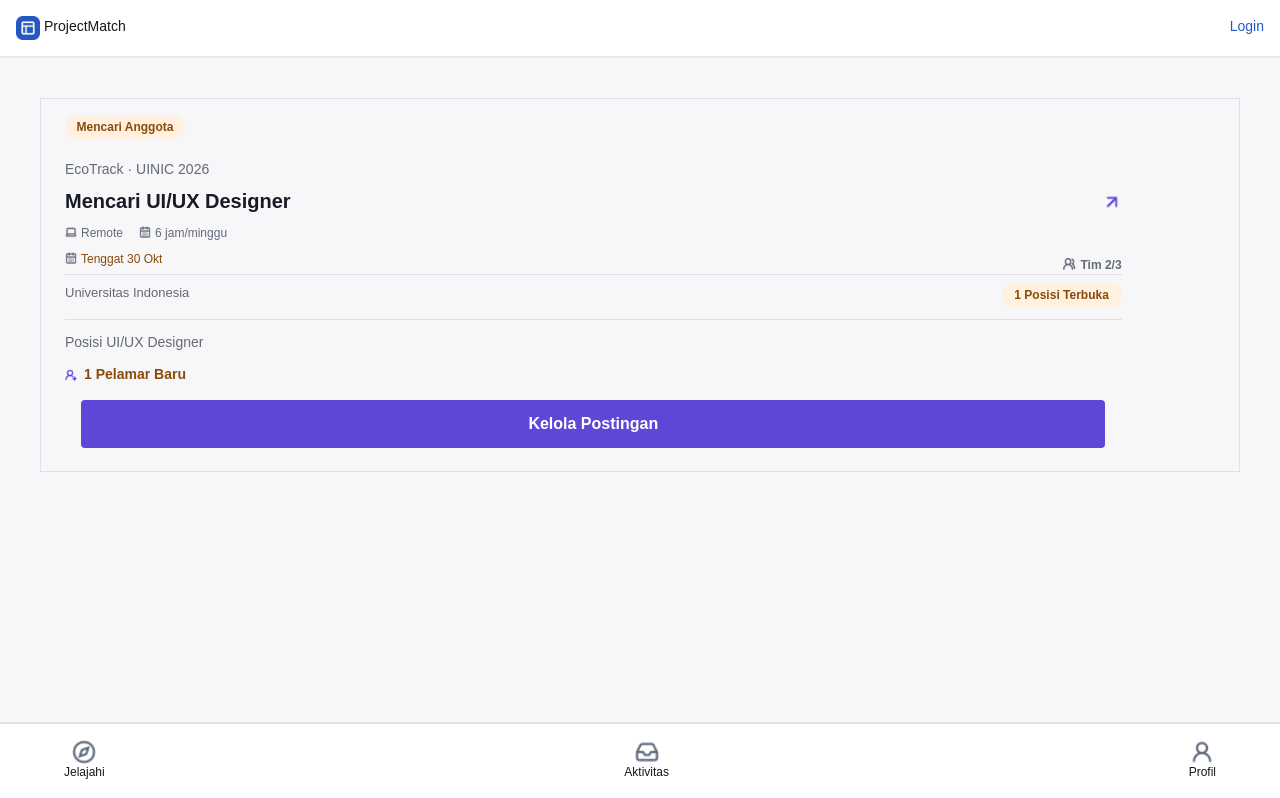
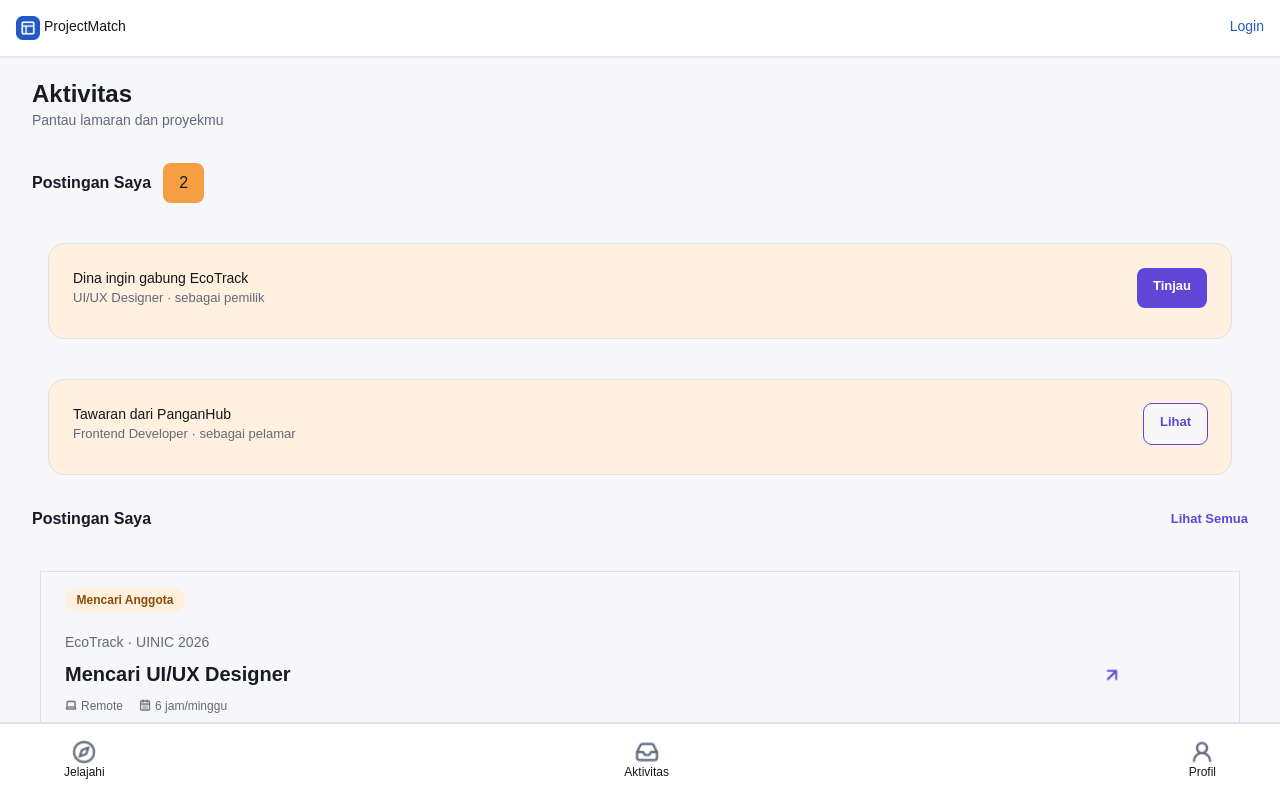
Before and after one commit to whiteblobbob/ProjectMatch, a Next.js app: page /aktivitas in a window 1280 px wide. Shown: the top 798 px of the page. Built offline with nearby package versions, Linux system fonts and the light colour scheme.

Commit message:
Added notification in activity page

```diff
--- a/app/aktivitas/page.tsx
+++ b/app/aktivitas/page.tsx
@@ -1,11 +1,56 @@
 import Navbar from "../components/navigation-bar/guestnavbar";
 import Botnav from "../components/navigation-bar/bottomnav";
 import Aktivitascard from "../components/card/aktivitascard";
-export default function aktivitas(){
-    return(
+import Notifikasirequest from "../components/notification/notifikasirequest";
+import Notifikasilamar from "../components/notification/notifikasilamar";
+
+export default function aktivitas() {
+    return (
         <>
-        <Navbar />
-        <Aktivitascard />
-        <Botnav />
+            <Navbar />
+
+            <main className="w-full h-auto min-w-0 px-4 md:px-8 mt-5">
+                <header className="flex flex-col">
+                    <h1 className="text-2xl font-bold text-text-heading">
+                        Aktivitas
+                    </h1>
+                    <h3 className="text-[14px] font-normal text-text-subheading">
+                        Pantau lamaran dan proyekmu
+                    </h3>
+                </header>
+
+                <section className="w-full min-w-0 mt-8">
+                    <div className="flex items-center mb-4">
+                        <h1 className="text-[16px] font-bold text-text-heading">
+                            Postingan Saya
+                        </h1>
+                        <h1 className="text-[16px] bg-accent-opportunity font-normal text-text-subheading rounded-lg ml-3 p-2 pl-4 pr-4">
+                            <span className="text-text-heading" id="notificationAmount">2</span>
+                        </h1>
+                    </div>
+
+                    <Notifikasirequest />
+                    <Notifikasilamar />
+                </section>
+
+                <section className="w-full min-w-0 mt-8">
+                    <div className="flex justify-between items-center mb-4">
+                        <h1 className="text-[16px] font-bold text-text-heading">
+                            Postingan Saya
+                        </h1>
+                        <a
+                            href=""
+                            className="text-[13px] font-bold text-brand-primary hover:text-brand-secondary"
+                        >
+                            Lihat Semua
+                        </a>
+                    </div>
+
+                    <Aktivitascard />
+                </section>
+            </main>
+
+            <Botnav />
         </>
-    )}
+    );
+}
--- a/app/components/card/aktivitascard.tsx
+++ b/app/components/card/aktivitascard.tsx
@@ -4,7 +4,7 @@ export default function aktivitascard(){
     return(
         <>
     <div className="container flex justify-center mt-10">
-            <div className="h-93.5 w-89.5 pt-4 pl-6 bg-border-main border border-border-default md:w-300 flex" id="card-content-container">
+            <div className="h-110.5 w-89.5 pt-4 pl-6 bg-border-main border border-border-default md:w-300 flex" id="card-content-container">
                 <div className="w-[90%] flex flex-col" id="title-content">
                     <div className="flex flex-col justify-between" id="title">
                     <div className="bg-warning-background w-30 rounded-[20px]">
@@ -96,7 +96,7 @@ export default function aktivitascard(){
                 </div>
                 </div>
                 <div className="container flex justify-center mt-3">
-                <a href="projectdetail/pengajuanbergabung" className="w-[80vw] h-12 text-center content-center bg-brand-primary hover:bg-brand-secondary text-white font-bold py-2 px-4 rounded">
+                <a href="" className="w-[80vw] h-12 text-center content-center bg-brand-primary hover:bg-brand-secondary text-white font-bold py-2 px-4 rounded">
                     Kelola Postingan
                 </a>
              </div>
--- /dev/null
+++ b/app/components/notification/notifikasilamar.tsx
@@ -0,0 +1,25 @@
+export default function notifikasilamar(){
+    return(
+        <>
+    <div className="w-full px-4 mt-10 flex justify-center" id="request-notification">
+    <div className="w-full max-w-300 h-24 p-6
+        bg-warning-background border rounded-2xl
+        border-border-default">
+        <div className="flex flex-row justify-between">
+        <div className="flex flex-col">
+        <h1 className="text-sm">
+        Tawaran dari <span id="company-name">PanganHub</span>
+        </h1>
+        <h3 className="text-[13px] text-text-subheading font-normal">
+        Frontend Developer · sebagai pelamar
+        </h3>
+        </div>
+
+        <a href="" className="text-[13px] font-bold text-brand-primary bg-background outline-1 outline-brand-primary p-2 pl-4 pr-4 rounded-lg hover:bg-brand-primary hover:text-white">
+            Lihat
+        </a>
+        </div>
+    </div>
+    </div>
+        </>
+    )}
--- /dev/null
+++ b/app/components/notification/notifikasirequest.tsx
@@ -0,0 +1,25 @@
+export default function notifikasirequest(){
+    return(
+        <>
+    <div className="w-full px-4 mt-10 flex justify-center" id="request-notification">
+    <div className="w-full max-w-300 h-24 p-6
+        bg-warning-background border rounded-2xl
+        border-border-default">
+        <div className="flex flex-row justify-between">
+        <div className="flex flex-col">
+        <h1 className="text-sm">
+        <span>Dina</span> ingin gabung EcoTrack
+        </h1>
+        <h3 className="text-[13px] text-text-subheading font-normal">
+        UI/UX Designer · sebagai pemilik
+        </h3>
+        </div>
+
+        <a href="" className="text-[13px] font-bold text-white bg-brand-primary p-2 pl-4 pr-4 rounded-lg hover:bg-brand-secondary">
+            Tinjau
+        </a>
+        </div>
+    </div>
+    </div>
+        </>
+    )}
```
